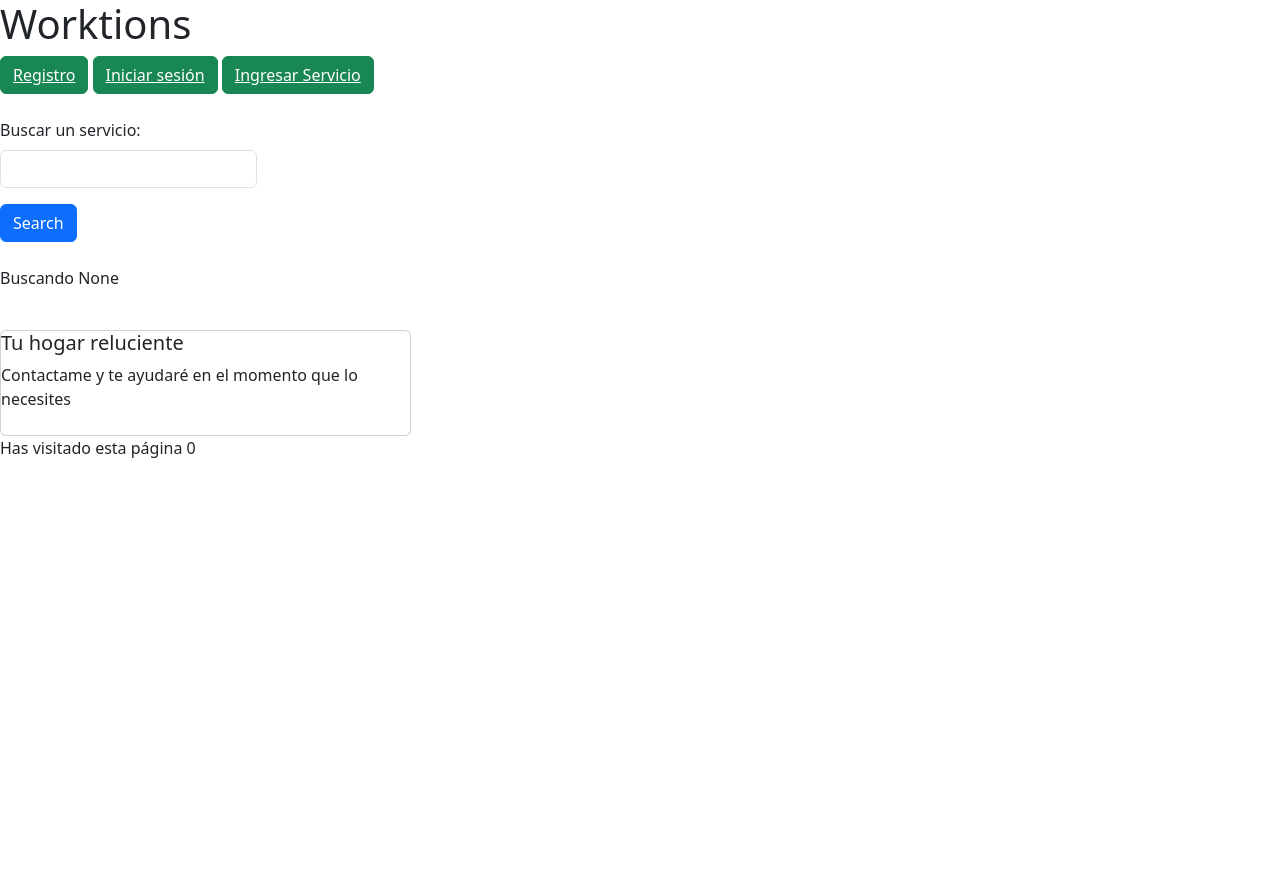
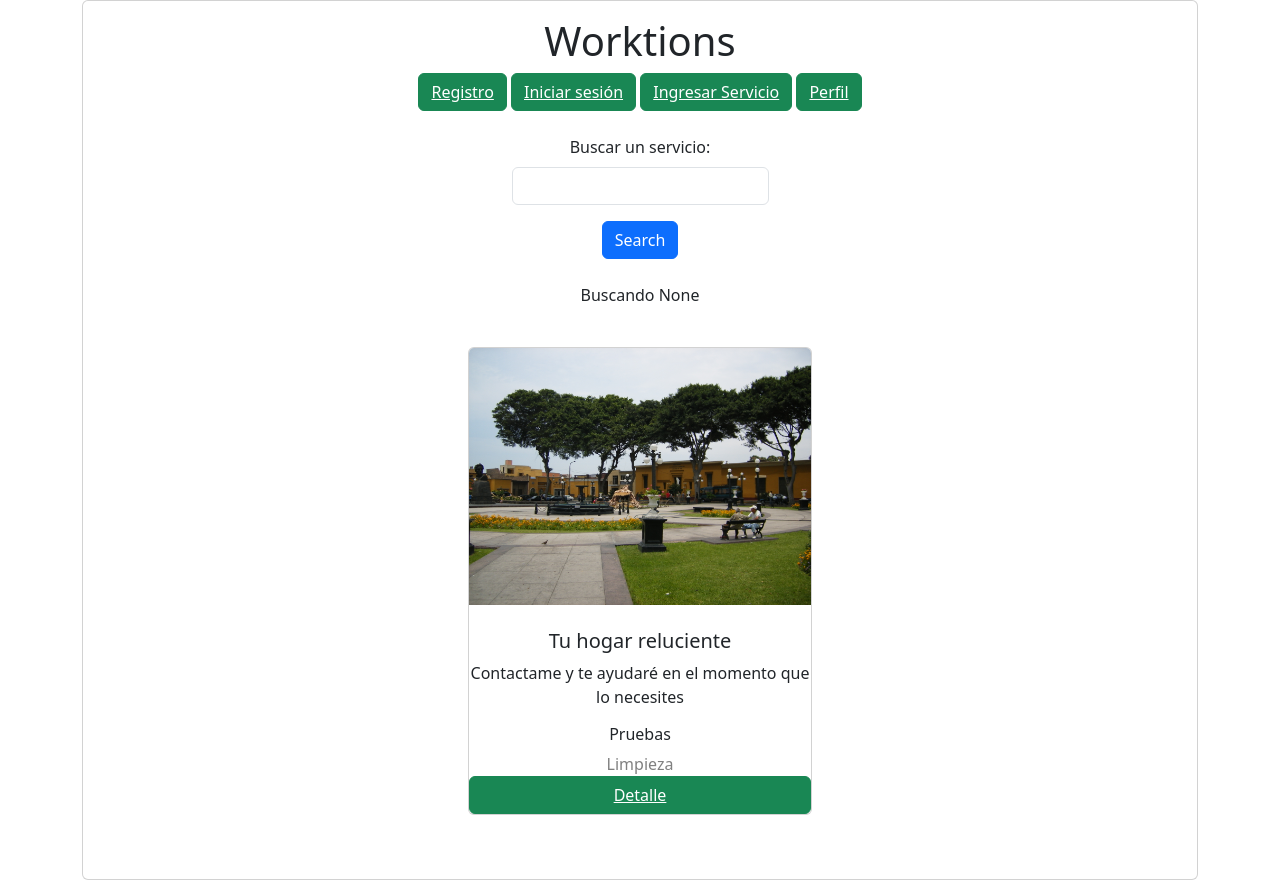
Before and after one commit to luisapolanco/worktions, a Django app: page /home in a window 1280 px wide. Before the commit the page ends 458 px from the top, so only its background shows below. Run offline with Django 4.2, Linux system fonts and the light colour scheme; data comes from the database, SQL or seed files in the repository; both versions use the stored data as it was after the commit.

Commit message:
Graphic details and service detail addded

```diff
--- a/Modules/Services/models.py
+++ b/Modules/Services/models.py
@@ -54,7 +54,7 @@ class User(AbstractBaseUser):
     REQUIRED_FIELDS = ['name','email', 'id', 'city']
 
     def __str__(self) -> str:
-        return f'{self.id}, {self.name}'
+        return f'{self.name}'
 
     def has_perm(self, perm, obj= None):
         return True
@@ -73,4 +73,4 @@ class Service(models.Model):
     user_id = models.ForeignKey(User, null= False, blank=False, on_delete=models.CASCADE)
     category = models.CharField(max_length=100, default='', null= False, blank=False)
     description = models.CharField(max_length = 250, default='')
-    images = models.ImageField(upload_to="services/images", null=True)
+    images = models.ImageField(upload_to="media/services/images", null=True)
--- a/Modules/Services/templates/analitica.html
+++ b/Modules/Services/templates/analitica.html
@@ -10,6 +10,7 @@
     </div>-->
     <div>
         <h1>Uso de los servicios</h1>
-        {{df|safe}}</div>
+        {{ df|safe }}
+    </div>
 </body>
 </html>
--- a/Modules/Services/templates/home.html
+++ b/Modules/Services/templates/home.html
@@ -9,13 +9,19 @@
 </head>
 
 <body>
+    <div class="container mb-3">
+        <div class="row">
+            <div>
+                <div class="card" style="display: flex; text-align: center;">
+                    <div class="card-body">
                         <h1>Worktions</h1>
                         <button type="button" class="btn btn-success"><a href="register" style="color: white;">Registro</a></button>
                         <button type="button" class="btn btn-success"><a href="accounts/login" style="color: white;">Iniciar sesión</a></button>
                         <button type="button" class="btn btn-success"><a href="post-service" style="color: white;">Ingresar Servicio</a></button>
+                        <button type="button" class="btn btn-success"><a href="profile" style="color: white;">Perfil</a></button>
                     <br>
                     <br>
-<div style="align-items: center; display: flex; ">
+                    <div style=" display: flex; align-items: center; justify-content: center;">
                         <form action="">
                             <div class="mb-3">
                                 <label for="searchService" class="form-label">
@@ -31,29 +37,30 @@
                         <br>
                         <p>Buscando  {{ searchTerm }} </p>
                         <br>
-    <div class="row row-cols-1 row-cols-md-3 g-4">
+                        <div class="row row-cols-1 row-cols-md-3 g-4" style=" align-items: center; justify-content: center;">
                             {% for service in services %}
                             <div v-for="service in services" class="col">
                                 <div class="card">
-                <img class="card-img-top" src="{{service.image.url}}" />
+                                    <img class="card-img-top" src="{{service.images.url}}" />
+                                    <br>
                                     <h5>{{service.title}}</h5>
-                <p class="card-text">{{service.description}}</p>
-                <h6>{{service.contractor_id}}</h6>
-                <h7 style="color: grey";>{{service.category_id.name}}</h7>
-
+                                    <p>{{service.description}}</p>
+                                    <h6>{{service.user_id}}</h6>
+                                    <h7 style="color: grey";>{{service.category}}</h7>
+                                    <button type="button" class="btn btn-success"><a href="{% url 'service-detail' service.id %}" style="color: white;">Detalle</a></button>
                                 </div>
                             </div>
                         </div>
                         {% endfor %}
                         </div>
-    <p>Has visitado esta página {{ num_visits }}</p>
+                        <!-- <p>Has visitado esta página {{ num_visits }}</p> -->
                         <br />
                         <br />
                     </div>
-
-
-
-
+                </div>
+            </div>
+        </div>
+    </div>
 
 </body>
 
--- a/Modules/Services/views.py
+++ b/Modules/Services/views.py
@@ -1,8 +1,7 @@
 from django.shortcuts import render, redirect
 from django.core.files.storage import default_storage
 from django.core.files.base import ContentFile
-from django.http import HttpRequest, HttpResponse
-import pdb
+from django.http import Http404, HttpRequest, HttpResponse
 from .models import *
 from django.contrib.auth.views import LoginView
 from .forms import Post_Service, CustomUserCreationForm
@@ -15,6 +14,7 @@ import pandas as pd
 from .utils import get_plot
 import matplotlib.pyplot as plt
 from django.db.models import Count
+from django.views import generic
 
 
 # Create your views here.
@@ -88,6 +88,7 @@ def analiticaTabla(request):
     dictS={
         "df":df.to_html(),
     }
+    print(dictS)
 
     return render(request,'analitica.html',context=dictS)
     '''
@@ -97,3 +98,20 @@ def analiticaTabla(request):
     y=[y.user_id_id for y in items]
     chart = get_plot(x,y,"category","ids","categorias")
     return render(request,'analitica.html',{'chart':chart})'''
+
+
+class serviceDetail( generic.DetailView ):
+    model = Service
+    template_name = 'service_detail.html'
+
+    def service_detail_view(request, pk):
+        try:
+            service_id=Service.objects.get(pk=pk)
+        except Service.DoesNotExist:
+            raise Http404("Este servicio no existe")
+
+        return render(
+            request,
+            'service_detail.html',
+            context={'service':service_id,}
+        )
--- a/worktions/urls.py
+++ b/worktions/urls.py
@@ -22,13 +22,14 @@ from django.conf.urls.static import static
 
 urlpatterns = [
     path('admin/', admin.site.urls),
-    path('home', servicesViews.home),
+    path('home', servicesViews.home, name="home"),
     path('register/', servicesViews.signUp, name="register"),
     path('post-service', servicesViews.postService,name="post-service"),
     path('profile',servicesViews.profile ),
     path('accounts/',include('django.contrib.auth.urls'), name="accounts/login"),
     path('edit_profile/', servicesViews.edit_profile,name="edit_profile"),
     path('analitica/', servicesViews.analiticaTabla,name="analitica"),
+    path('service/<int:pk>/', servicesViews.serviceDetail.as_view(), name='service-detail'),
 ]
 
 if settings.DEBUG:
```
Also changed, not shown: Modules/Services/forms.py (+5 -5 lines), Modules/Services/templates/service_detail.html (added, +32 -0 lines), Modules/Services/migrations/0019_alter_service_images.py (added), Worktions.db, media/media/services/images/parque.jpg (added). Lines whose indentation alone changed are shown as unchanged.
